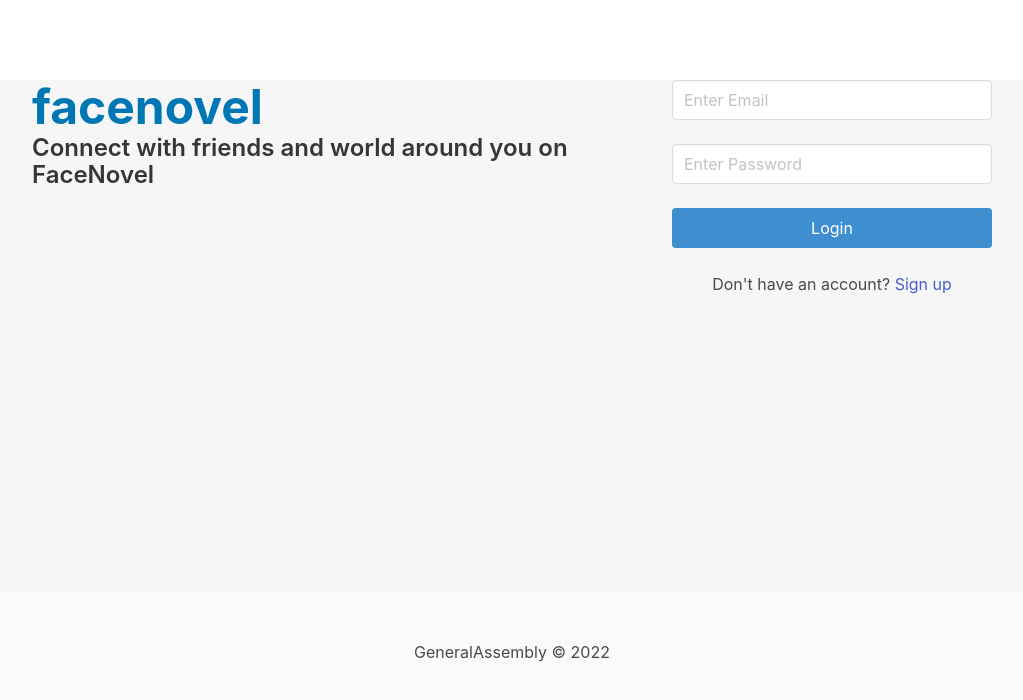
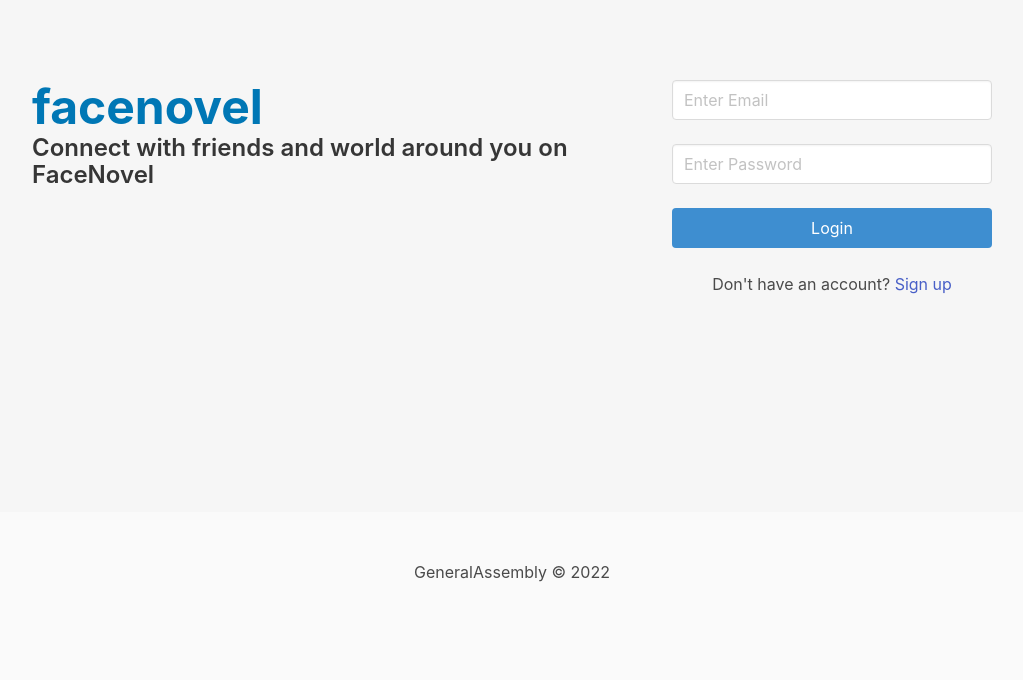
Before and after one commit to Kaeriv93/capstone-mern-front, a React (Create React App) app: page /login in a window 1280 px wide. Shown: the top 700 px of the page, without its empty margins (128-1151 px from the left). Built offline with nearby package versions, Linux system fonts and the light colour scheme; no server answers.

Commit message:
changed up login page css

```diff
--- a/src/App.js
+++ b/src/App.js
@@ -2,11 +2,12 @@
 import Main from './Components/Main';
 import Footer from './Components/Footer';
 import 'react-toastify/dist/ReactToastify.css'
+import Header from './Components/Header';
 
 function App() {
   return (
    <>
-
+    {/* <Header/> */}
     <Main/>
     <Footer/>
    </>
--- a/src/Pages/Styles/login.css
+++ b/src/Pages/Styles/login.css
@@ -17,7 +17,8 @@
 }
 
 .loginpage{
-    margin-top: 10vh;
+    /* margin-top: 10vh; */
+    padding-top: 10vh;
     display: flex;
     height: 40vw;
 }
```
